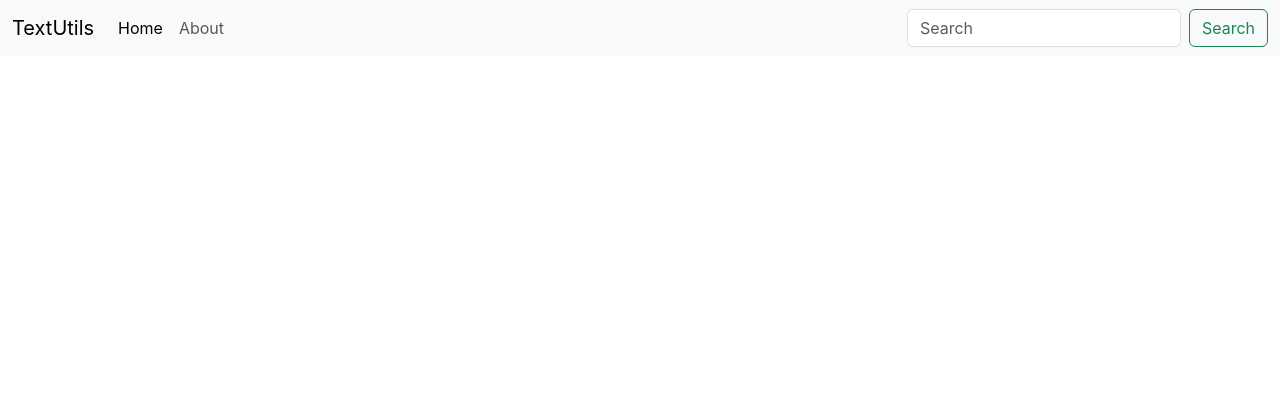
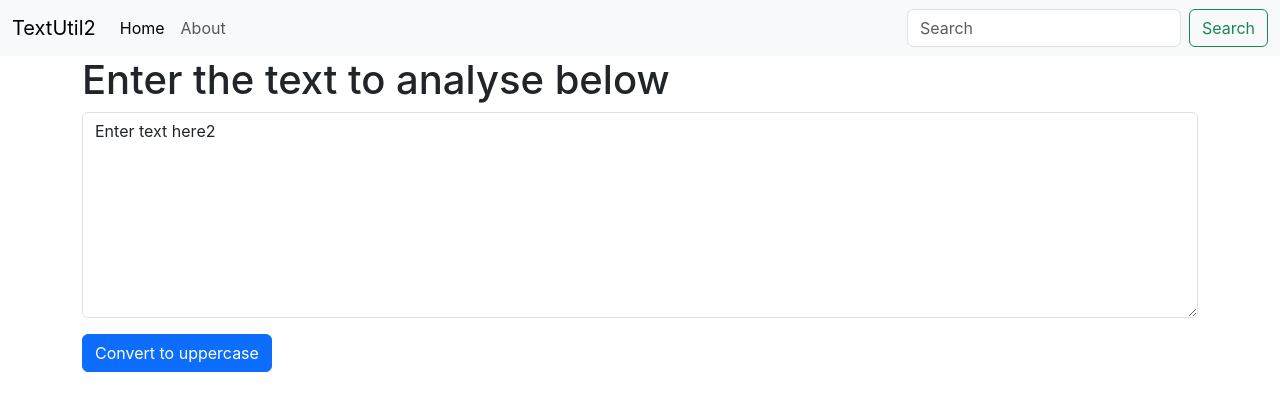
Before and after one commit to RUDRAPATEL19/TextUtils_ReactProject01, a React (Create React App) app: page / in a window 1280 px wide. Shown: the top 410 px of the page. Built offline with nearby package versions, Linux system fonts and the light colour scheme.

Commit message:
TestUtil: upperCase conversion created

```diff
--- /dev/null
+++ b/module1.mjs
@@ -0,0 +1,5 @@
+import a, {b, c} from './module2.mjs'
+
+console.log(a);
+console.log(b);
+console.log(c);
--- a/src/App.js
+++ b/src/App.js
@@ -1,31 +1,14 @@
 import './App.css';
+import Navbar from './components/Navbar';
+import TextForm from './components/TextForm';
 
 function App() {
   return (
     <>
-      <nav className="navbar navbar-expand-lg bg-light">
-  <div className="container-fluid">
-    <a className="navbar-brand" href="/">TextUtils</a>
-    <button className="navbar-toggler" type="button" data-bs-toggle="collapse" data-bs-target="#navbarSupportedContent" aria-controls="navbarSupportedContent" aria-expanded="false" aria-label="Toggle navigation">
-      <span className="navbar-toggler-icon"></span>
-    </button>
-    <div className="collapse navbar-collapse" id="navbarSupportedContent">
-      <ul className="navbar-nav me-auto mb-2 mb-lg-0">
-        <li className="nav-item">
-          <a className="nav-link active" aria-current="page" href="/">Home</a>
-        </li>
-        <li className="nav-item">
-          <a className="nav-link" href="/">About</a>
-        </li>
-
-      </ul>
-      <form className="d-flex" role="search">
-        <input className="form-control me-2" type="search" placeholder="Search" aria-label="Search"/>
-        <button className="btn btn-outline-success" type="submit">Search</button>
-      </form>
-    </div>
-  </div>
-</nav>
+      <Navbar title="TextUtil2" nothing = 'Home' about2 = 'About'/>
+      <div className="container">
+      <TextForm heading="Enter the text to analyse below"/>
+      </div>
     </>
   );
 }
--- /dev/null
+++ b/src/components/Navbar.js
@@ -0,0 +1,44 @@
+import React from 'react'
+import PropTypes from 'prop-types'
+
+
+export default function Navbar(props) {
+  return (
+    <nav className="navbar navbar-expand-lg bg-light">
+        <div className="container-fluid">
+            <a className="navbar-brand" href="/">{props.title}</a>
+            <button className="navbar-toggler" type="button" data-bs-toggle="collapse" data-bs-target="#navbarSupportedContent" aria-controls="navbarSupportedContent" aria-expanded="false" aria-label="Toggle navigation">
+            <span className="navbar-toggler-icon"></span>
+            </button>
+            <div className="collapse navbar-collapse" id="navbarSupportedContent">
+            <ul className="navbar-nav me-auto mb-2 mb-lg-0">
+                <li className="nav-item">
+                <a className="nav-link active" aria-current="page" href="/">{props.nothing}</a>
+                </li>
+                <li className="nav-item">
+                <a className="nav-link" href="/">{props.about2}</a>
+                </li>
+
+            </ul>
+            <form className="d-flex" role="search">
+                <input className="form-control me-2" type="search" placeholder="Search" aria-label="Search"/>
+                <button className="btn btn-outline-success" type="submit">Search</button>
+            </form>
+            </div>
+        </div>
+    </nav>
+  )
+}
+
+Navbar.propTypes = {
+    title: PropTypes.string.isRequired,
+    nothing: PropTypes.string.isRequired,
+    about2: PropTypes.string.isRequired
+}
+
+Navbar.defaultProps = {
+    title: 'Set title here',
+    nothing: 'Home',
+    about2: 'About',
+
+}
--- /dev/null
+++ b/src/components/TextForm.js
@@ -0,0 +1,27 @@
+import React, {useState} from 'react'
+
+export default function TextForm(props) {
+
+    const handleUpClick = () => {
+        console.log("Uppercase was clicked " + text);
+        let newText = text.toUpperCase();
+        setText(newText);
+    }
+
+    const handleOnChange = (event) => {
+        console.log("Handle on change");
+        setText(event.target.value);
+    }
+
+    const [text, setText] = useState('Enter text here2');
+    // setText("This is the new text");
+    return (
+        <div>
+            <h1>{props.heading}</h1>
+            <div className="mb-3">
+            <textarea className="form-control" value={text} onChange={handleOnChange} id="myBox" rows="8"></textarea>
+            </div>
+            <button className="btn btn-primary" onClick={handleUpClick}>Convert to uppercase</button>
+        </div>
+    )
+}
```
Also changed, not shown: module2.mjs (added, +7 -0 lines).
